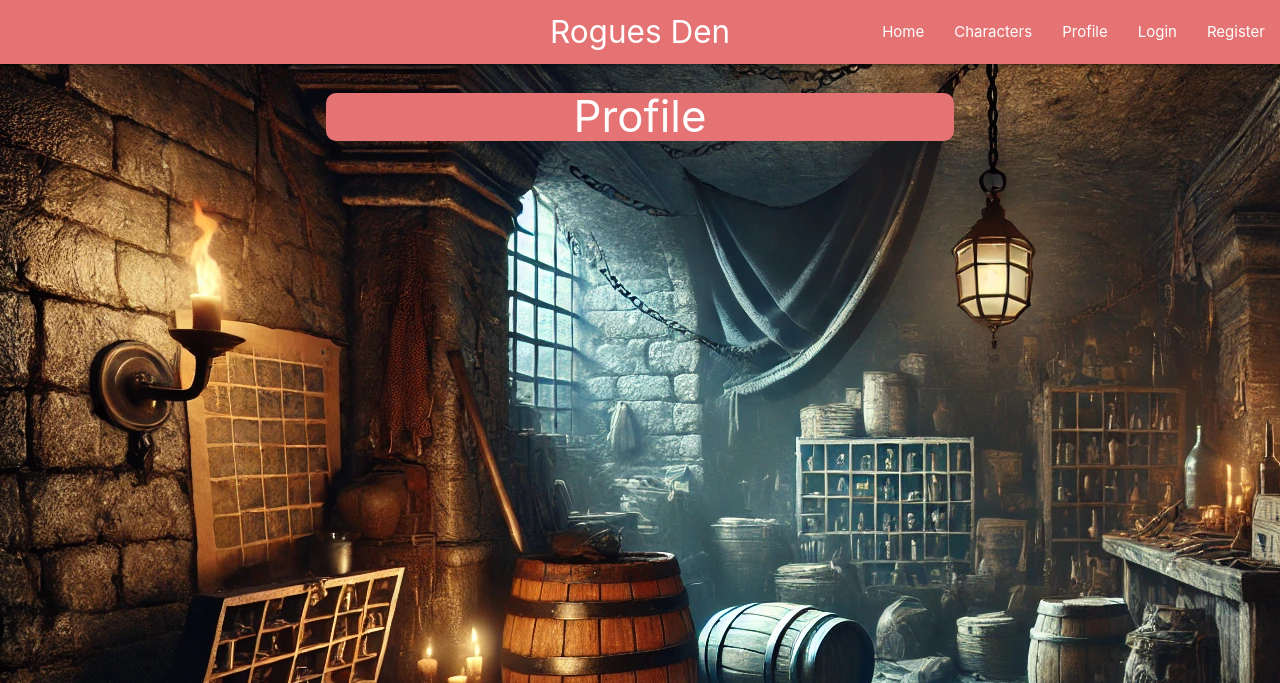
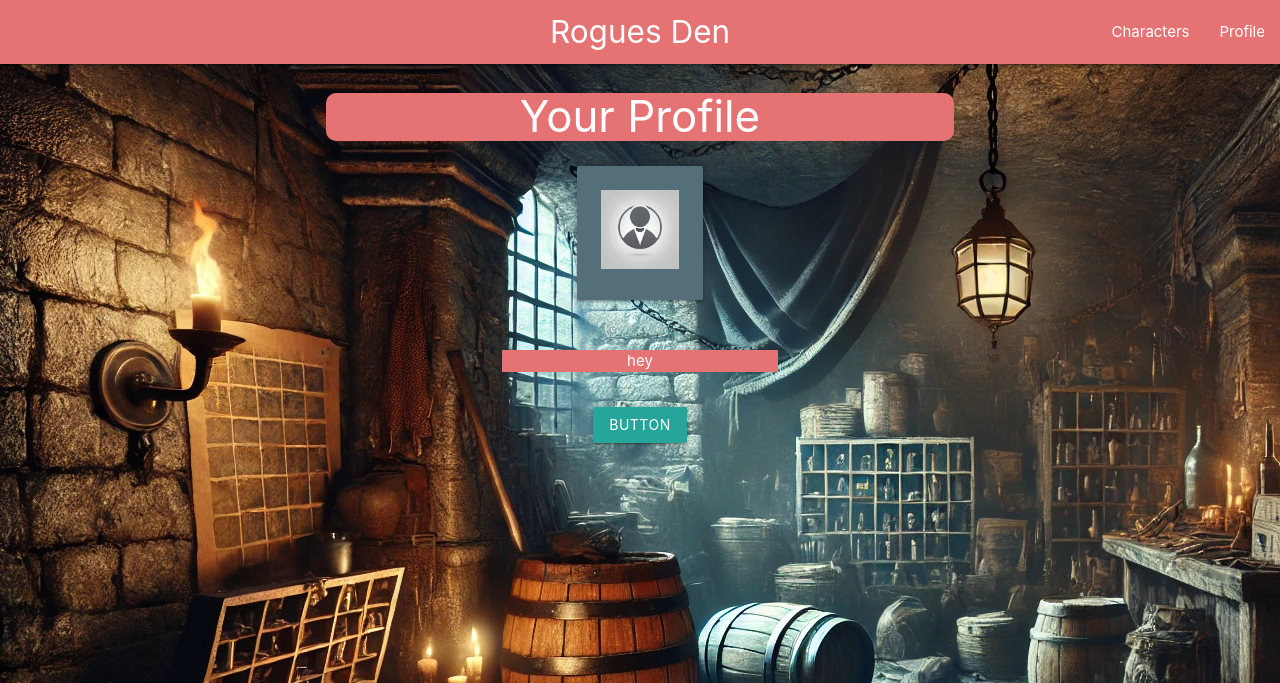
Before and after one commit to CamRaff/Milestone3-RoguesDen, a Flask app: page /profile in a window 1280 px wide. Shown: the top 683 px of the page. Run offline with Flask 2, Linux system fonts and the light colour scheme; the visitor is signed in with stand-in values (Sample User, id 1); data comes from the database, SQL or seed files in the repository; some libraries are stand-ins or nearby versions.

Commit message:
added functionality to login, show required nav elements and log out

```diff
--- a/rogues_den/auth.py
+++ b/rogues_den/auth.py
@@ -74,4 +74,4 @@ def register():
 def logout():
     logout_user()
     flash("You've been successfully logged out", category="success")
-    return redirect(url_for("base.html"))
+    return redirect(url_for("home"))
--- a/rogues_den/routes.py
+++ b/rogues_den/routes.py
@@ -16,8 +16,12 @@ def home():
 # def login():
 #     return render_template('login.html')
 
-@app.route('/profile')
+@app.route('/profile', methods=["GET"])
+@login_required
 def profile():
+
+    user = Users.query.all()
+
     return render_template('profile.html')
 
 @app.route('/characters')
--- a/rogues_den/static/css/style.css
+++ b/rogues_den/static/css/style.css
@@ -20,3 +20,8 @@ h3 {
 /* .tooltipped {
     margin: 0px !important;
 } */
+
+.card-content img {
+    height: 100%;
+    width:100%;
+}
--- a/rogues_den/templates/base.html
+++ b/rogues_den/templates/base.html
@@ -25,11 +25,14 @@
                 <a href="{{ url_for('home') }}" class="brand-logo center">Rogues Den</a>
                 <a href="#" data-target="mobile-demo" class="sidenav-trigger"><i class="fa-solid fa-bars"></i></a>
                 <ul class="right hide-on-med-and-down">
-                    <li><a href="{{ url_for('home') }}">Home</a></li>
+                    {% if current_user.is_authenticated %}
                     <li><a href="{{ url_for('characters') }}">Characters</a></li>
                     <li><a href="{{ url_for('profile') }}">Profile</a></li>
+                    {% else %}
+                    <li><a href="{{ url_for('home') }}">Home</a></li>
                     <li><a href="{{ url_for('auth.login') }}">Login</a></li>
                     <li><a href="{{ url_for('auth.register') }}">Register</a></li>
+                    {% endif %}
                 </ul>
             </div>
         </nav>
--- a/rogues_den/templates/login.html
+++ b/rogues_den/templates/login.html
@@ -28,8 +28,12 @@
 
             <!-- Submit Button -->
             <div class="center-align">
-                <button class="btn-large pulse red lighten-2"><i class="material-icons">Login</i></button>
+                <button class="btn-large pulse red lighten-2" type="submit"><i class="material-icons">Login</i></button>
             </div>
+<br>
+            <!-- <div class="center-align">
+                <button class="btn-large pulse red lighten-2" href="{{ url_for('auth.logout') }}"><i class="material-icons">Login</i></button>
+            </div> -->
         </form>
     </div>
 
--- a/rogues_den/templates/profile.html
+++ b/rogues_den/templates/profile.html
@@ -1,7 +1,25 @@
 {% extends "base.html" %}
 {% block content %}
     <div class="container">
-        <h3 class="center-align white-text red lighten-2">Profile</h3>
+        <h3 class="center-align white-text red lighten-2">Your Profile</h3>
     </div>
 
+    <div class="row">
+        <div class="col s12 m2 offset-l5">
+            <div class="card blue-grey darken-1">
+                <div class="card-content white-text">
+                    <img src="{{ url_for('static', filename='images/blank-profile-picture.webp') }}">
+                </div>
+            </div>
+        </div>
+    </div>
+    <div class="row">
+        <div class="col s4 center-align offset-l4">
+            <p class="center-align white-text red lighten-2">hey</p>
+        </div>
+    </div>
+    <div class="center-align">
+        <a class="waves-effect waves-light btn" href="{{ url_for('auth.logout') }}">button</a>
+        <!-- <button class="btn-large pulse red lighten-2" href="{{ url_for('auth.logout') }}"><i class="material-icons">Login</i></button> -->
+    </div>
 {% endblock %}
```
Also changed, not shown: rogues_den/static/images/blank-profile-picture.webp (added), rogues_den/templates/edit_profile.html (added).
